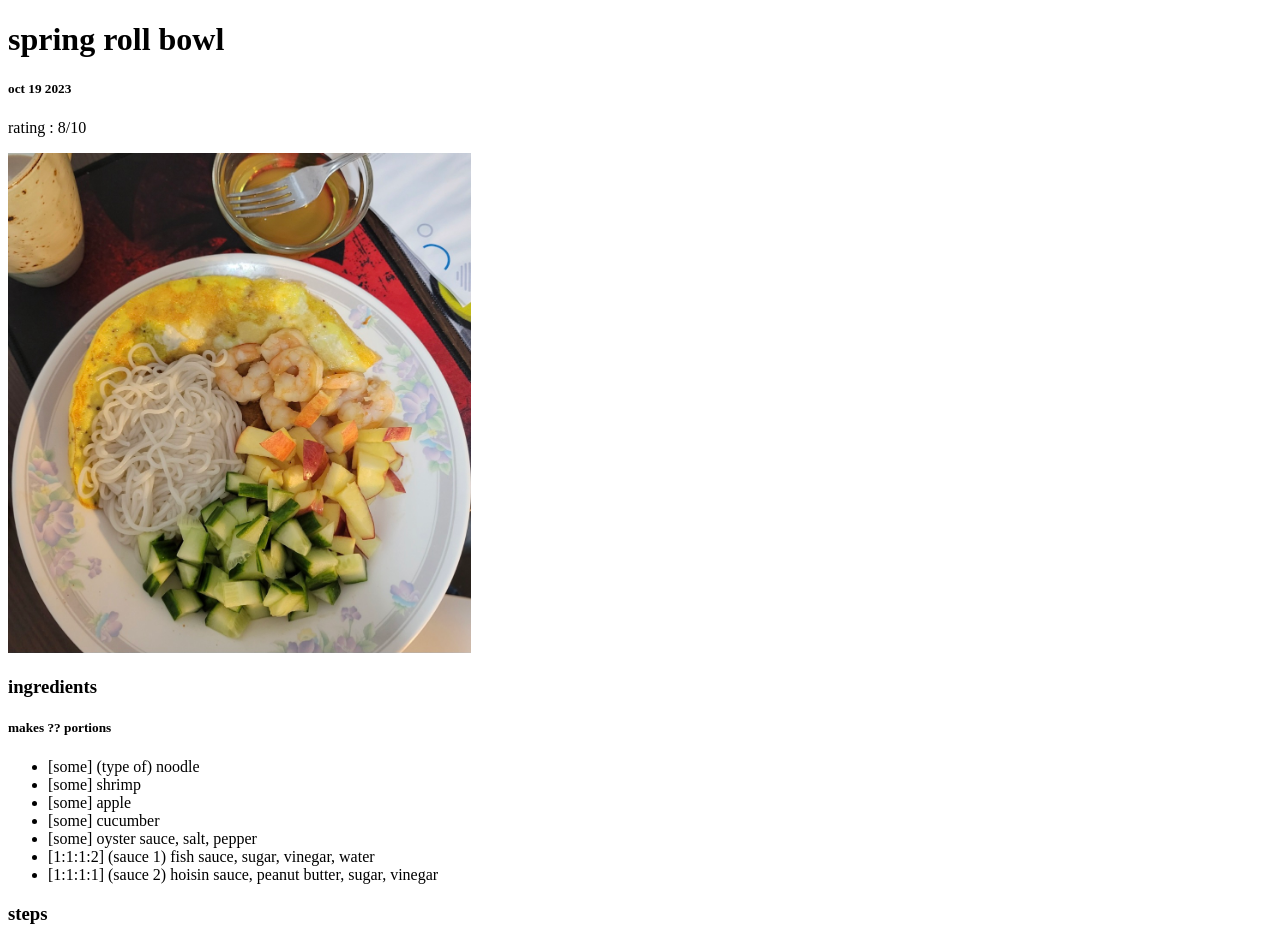
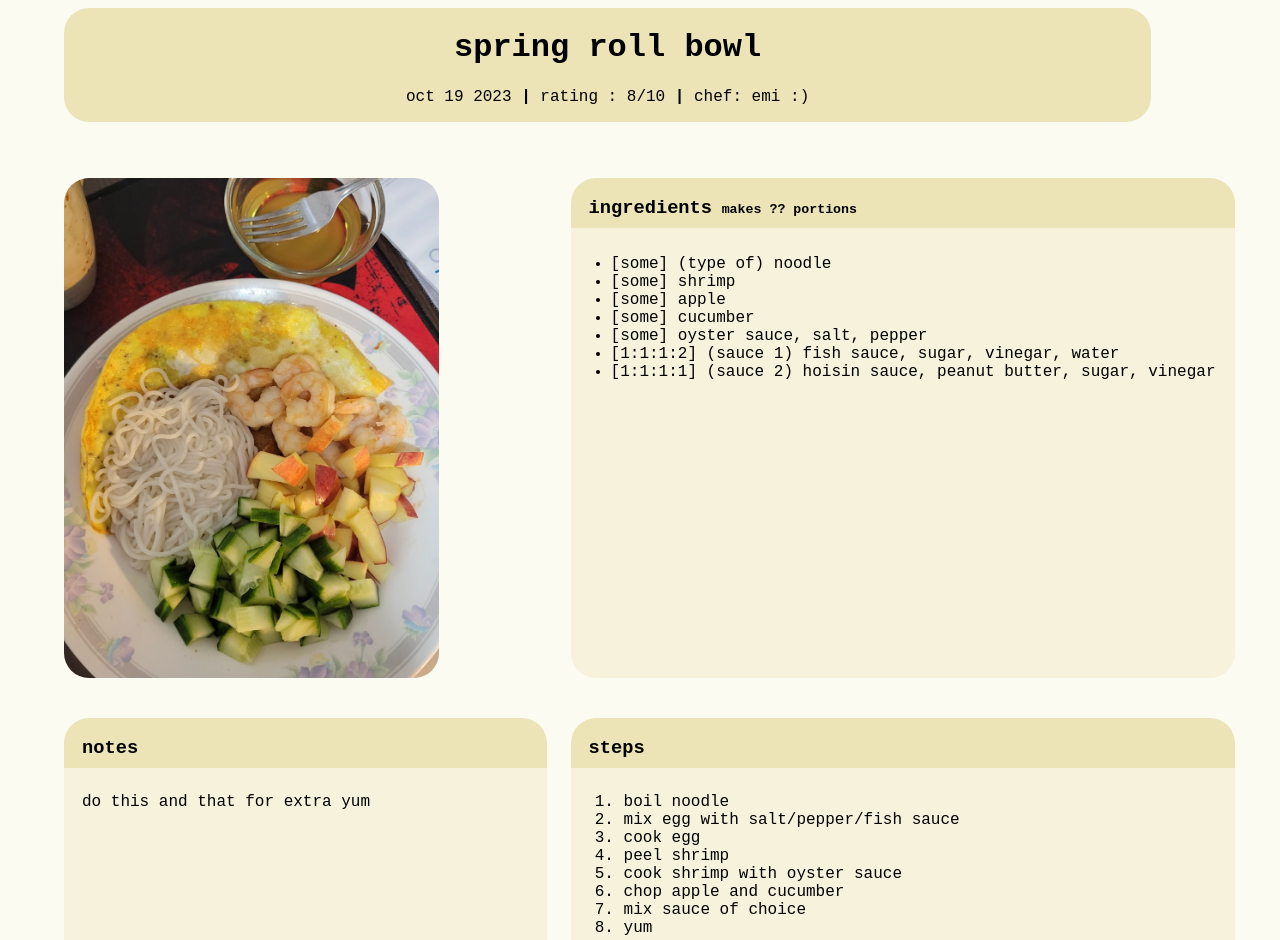
Before and after one commit to pikabazooka/cookbook, a plain HTML site: page recipes/spring-bowl.html in a window 1280 px wide. Shown: the top 940 px of the page. Drawn offline with Linux system fonts and the light colour scheme.

Commit message:
just want to save to compare :3

```diff
--- a/recipes/spring-bowl.html
+++ b/recipes/spring-bowl.html
@@ -3,14 +3,33 @@
     <head>
         <meta charset="UTF-8">
         <title>spring roll bowl</title>
+        <link rel="stylesheet" href="../style.css">
     </head>
     <body>
+
+        <div id="intro">
         <h1>spring roll bowl</h1>
-        <h5>oct 19 2023</h5>
-        <p>rating : 8/10</p>
-        <img src="./pics/spring-bowl.jpg" alt="desc" height="500">
+        <p>oct 19 2023 <b>|</b> rating : 8/10 <b>|</b> chef: emi :)</p>
+        <!-- description here tbh -->
+        </div>
 
-        <h3>ingredients</h3>
+        <div>
+            <p></p>
+        </div> <!-- i feel like i am using div too much ?-->
+
+        <div class="huh">
+            <div id="left">
+                <div id="main-img"></div>
+                <img src="./pics/spring-bowl.jpg" alt="fresh spring roll bowl" height="500" width="375">
+                <div id="notes">
+                    <h3 class="tab">notes</h3>
+                        <p class="tab">do this and that for extra yum</p>
+                </div>
+            </div>
+
+            <div id="right">
+                <div id="ingredients">
+                    <h3 class="tab">ingredients</h3>
                     <h5>makes ?? portions</h5>
                     <ul>
                         <li>[some] (type of) noodle</li>
@@ -21,8 +40,24 @@
                         <li>[1:1:1:2] (sauce 1) fish sauce, sugar, vinegar, water</li>
                         <li>[1:1:1:1] (sauce 2) hoisin sauce, peanut butter, sugar, vinegar</li>
                     </ul>
+                    <script> /* https://www.w3schools.com/howto/howto_js_todolist.asp */
+                        // Add a "checked" symbol when clicking on a list item
+                        // only works on one ul ????
+                        var list = document.querySelector('ul');
+                        list.addEventListener('click', function(ev) {
+                        if (ev.target.tagName === 'LI') {
+                            ev.target.classList.toggle('checked');
+                        }
+                        }, false);
 
-        <h3>steps</h3>
+                    </script>
+
+                </div>
+
+
+
+                <div id="steps">
+                    <h3 class="tab">steps</h3>
                     <ol>
                         <li>boil noodle</li>
                         <li>mix egg with salt/pepper/fish sauce</li>
@@ -33,5 +68,8 @@
                         <li>mix sauce of choice</li>
                         <li>yum</li>
                     </ol>
+                </div>
+            </div>
+        </div>
     </body>
 </html>
--- /dev/null
+++ b/style.css
@@ -0,0 +1,80 @@
+body {
+    font-family: 'Courier New', Courier, monospace;
+    background-color: #FCFBF2;
+    margin-left: 5% ;
+}
+
+#intro {
+    background-color: #ECE4B7;
+    display: inline-block;
+    width: 90%;
+    border-radius: 25px;
+    text-align: center;
+}
+
+.huh {
+    display: flex;
+    gap: 40px;
+    flex-direction: row;
+    align-items: flex-end;
+
+}
+
+.tab {
+    margin-left: 18px
+}
+
+
+
+#main-img, img {
+    border-radius: 25px;
+    object-fit: cover;
+
+}
+
+#ingredients, #steps, #notes {
+    display: inline-block;
+    text-align: left;
+    vertical-align: top;
+    height: 500px;
+
+    width: 100%;
+    margin-right: 5%;
+    background: linear-gradient(#ECE4B7 10%, #F6F2DB 10%);
+    border-radius: 25px;
+}
+
+h5, h3 {
+    display: inline-block;
+
+}
+ul li:hover {
+    text-decoration: line-through;
+    font-weight: 550;
+    cursor: pointer
+}
+ul li.checked {
+    text-decoration: line-through;
+}
+
+ol {
+    padding-left: 53px;
+}
+
+#left {
+    display: flex;
+    flex-direction: column;
+    gap: 40px;
+    align-items: left;
+    width: 40%;
+    text-align: center;
+}
+
+#right {
+    display: flex;
+    flex-direction: column;
+    gap: 40px;
+    align-items: center;
+    width: 55%;
+    text-align: center;
+}
```
Also changed, not shown: index.html (+4 -3 lines), recipes/blank.html (+35 -0 lines), recipes/deli-sushi.html (+1 -0 lines), recipes/egg-pizza.html (+2 -1 lines), recipes/m-pasta.html (+1 -0 lines), 1 other file. Lines whose indentation alone changed are shown as unchanged.
